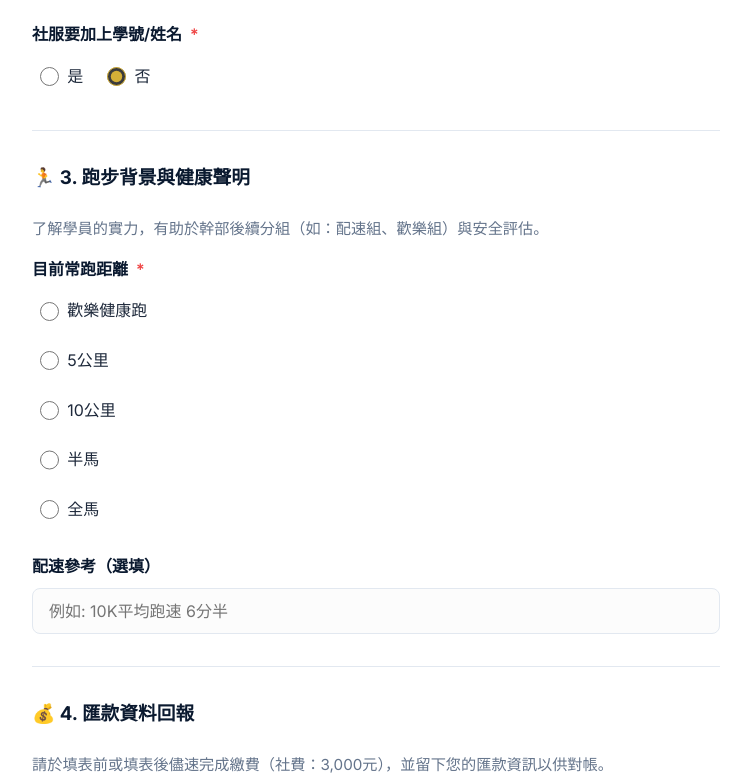
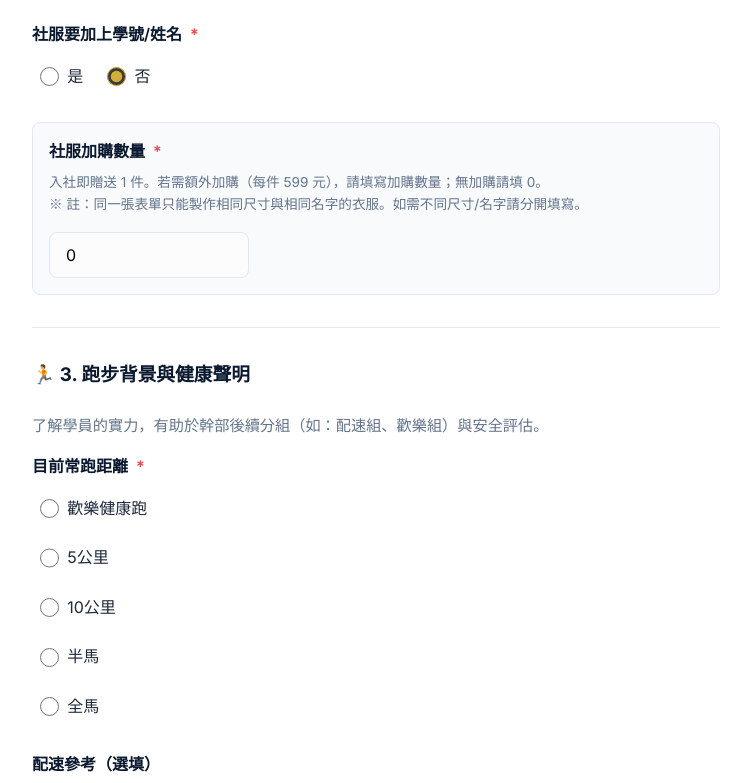
Before and after one commit to auestin/ncu-run, a React (Vite) app: page / in a window 1280 px wide. Shown: the part 3952-4735 px from the top of the page, without its empty margins (264-1015 px from the left). Built offline with nearby package versions, Linux system fonts and the light colour scheme.

Commit message:
feat: add shirt quantity option and dynamic price calculation

```diff
--- a/src/App.jsx
+++ b/src/App.jsx
@@ -17,6 +17,7 @@ function App() {
     remittanceDate: '',
     remittanceAccountLast5: '',
     isNotJoining: false,
+    extraShirtCount: 0,
   });
 
   const [status, setStatus] = useState('idle'); // idle, submitting, success, error
@@ -77,7 +78,7 @@ function App() {
                 setFormData({
                   name: '', gender: '', phone: '', email: '', studentId: '',
                   emergencyContact: '', size: '', addNameOnShirt: '否', shirtNameText: '', distance: '', pace: '', healthDeclaration: false,
-                  remittanceDate: '', remittanceAccountLast5: '', isNotJoining: false
+                  remittanceDate: '', remittanceAccountLast5: '', isNotJoining: false, extraShirtCount: 0
                 });
               }}
             >
@@ -302,6 +303,27 @@ function App() {
               </div>
             )}
 
+            <div className="form-group" style={{ marginTop: '1.5rem', background: '#f8fafc', padding: '1rem', borderRadius: '8px', border: '1px solid var(--border)' }}>
+              <label className="form-label">社服加購數量 <span className="required">*</span></label>
+              <div className="hint-text" style={{ marginBottom: '1rem' }}>
+                {formData.isNotJoining
+                  ? '不入社購買衣服，每件皆為 599 元。填寫購買數量（至少需購買 1 件）。'
+                  : '入社即贈送 1 件。若需額外加購（每件 599 元），請填寫加購數量；無加購請填 0。'}
+                <br/>
+                ※ 註：同一張表單只能製作相同尺寸與相同名字的衣服。如需不同尺寸/名字請分開填寫。
+              </div>
+              <input
+                type="number"
+                name="extraShirtCount"
+                className="form-control"
+                required
+                min={formData.isNotJoining ? "1" : "0"}
+                value={formData.extraShirtCount}
+                onChange={handleChange}
+                style={{ maxWidth: '200px' }}
+              />
+            </div>
+
             <hr style={{ border: '0', borderTop: '1px solid var(--border)', margin: '2rem 0' }} />
 
             <h3 style={{ marginBottom: '1.5rem', color: 'var(--primary)' }}>🏃 3. 跑步背景與健康聲明</h3>
@@ -352,8 +374,8 @@ function App() {
             <h3 style={{ marginBottom: '1.5rem', color: 'var(--primary)' }}>💰 4. 匯款資料回報</h3>
             <p style={{ fontSize: '0.95rem', marginBottom: '1rem', color: 'var(--text-muted)' }}>
               {formData.isNotJoining
-                ? '請於填表前或填表後儘速完成繳費（僅加購衣服：599元），並留下您的匯款資訊以供對帳。'
-                : '請於填表前或填表後儘速完成繳費（社費：3,000元），並留下您的匯款資訊以供對帳。'}
+                ? `請於填表前或填表後儘速完成繳費（衣服 ${formData.extraShirtCount || 0} 件，總金額：${(Number(formData.extraShirtCount) || 0) * 599} 元），並留下您的匯款資訊以供對帳。`
+                : `請於填表前或填表後儘速完成繳費（社費 3,000 元 + 額外加購 ${(Number(formData.extraShirtCount) || 0) * 599} 元 = 總金額：${3000 + (Number(formData.extraShirtCount) || 0) * 599} 元），並留下您的匯款資訊以供對帳。`}
             </p>
 
             <div className="form-group">
```
